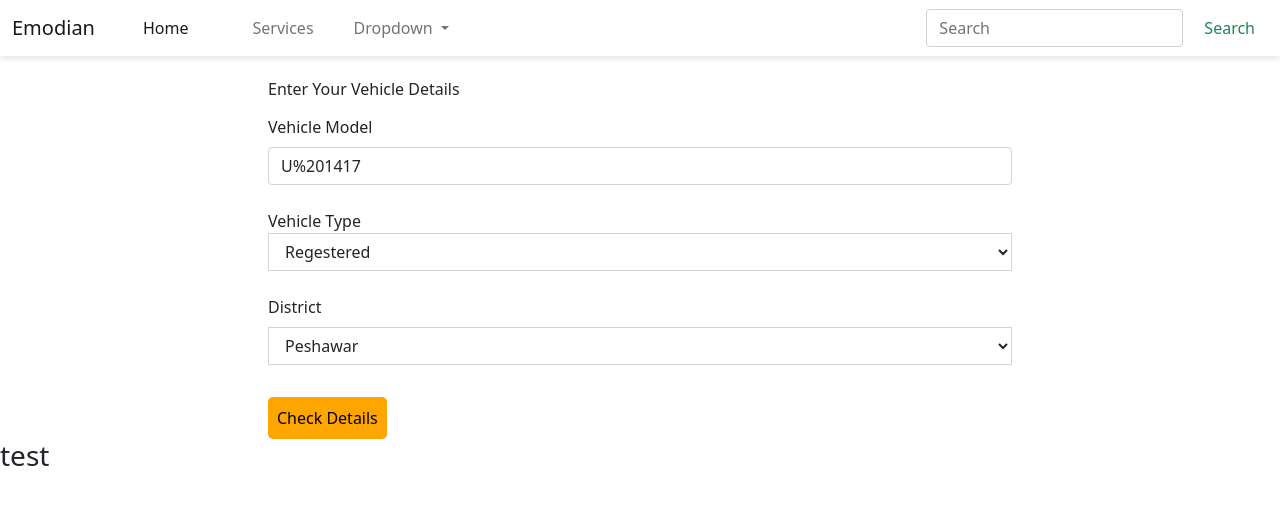
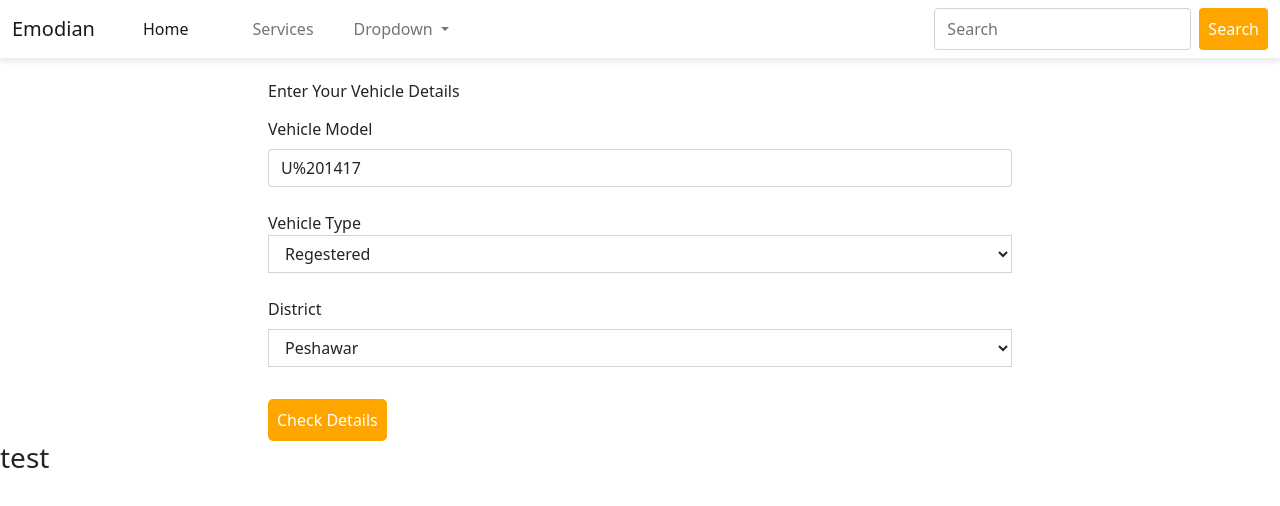
Before and after one commit to Emodian-Tech/vehchecker-front, a plain HTML site: page index.html in a window 1280 px wide. Drawn offline with nearby package versions, Linux system fonts and the light colour scheme.

Commit message:
fixes css for search button

```diff
--- a/index.html
+++ b/index.html
@@ -78,7 +78,7 @@
                   aria-label="Search"
                 />
                 <button
-                  class="rounded btn btn-outline-success"
+                  class="rounded custom-btn "
                   type="submit"
                 >
                   Search
--- a/styles.css
+++ b/styles.css
@@ -38,6 +38,7 @@
 .custom-btn{
     background-color: #FFA500 ;
     padding: 9px;
+    color: #fff;
     border: 5px;
     border-radius: 5px;
 }
```
